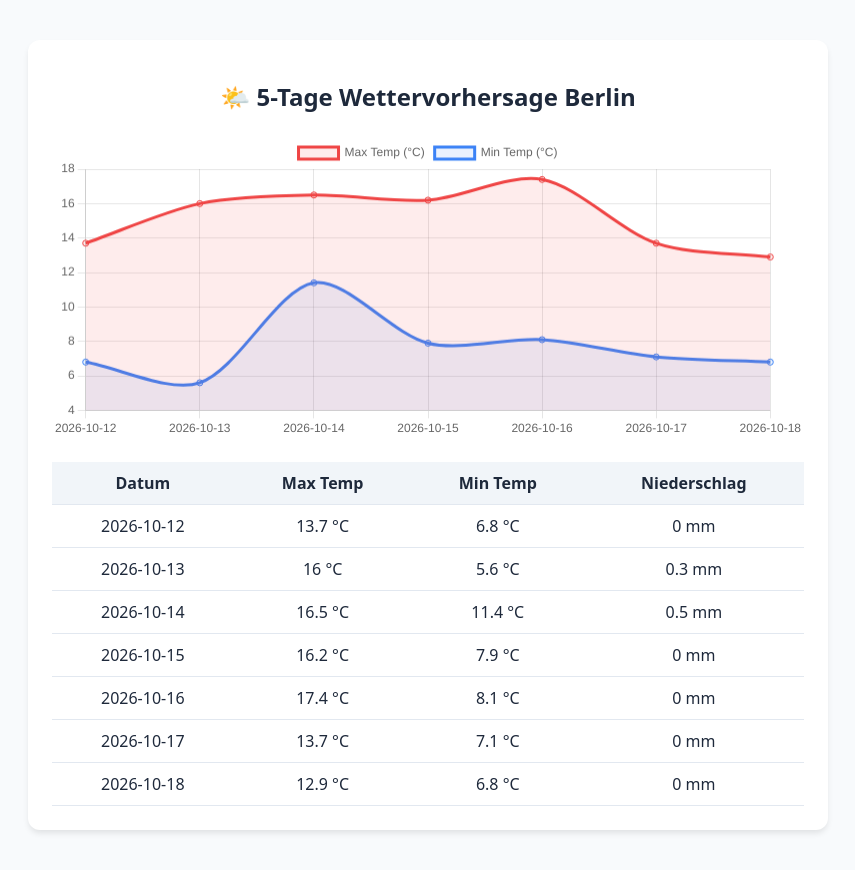
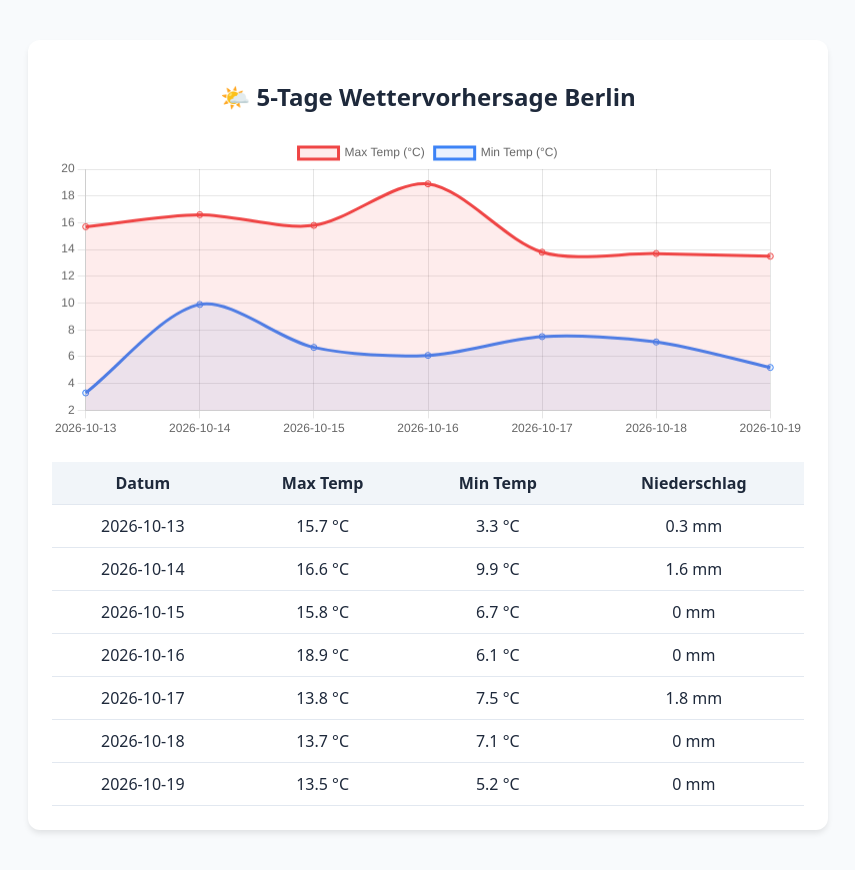
Before and after one commit to Felix-devl/GH-tutorial, a plain HTML site: page index.html in a window 1280 px wide. Shown: the whole page, without its empty margins (212-1067 px from the left). Drawn offline with nearby package versions, Linux system fonts and the light colour scheme.

Commit message:
deploy: dffa60e1ba6bfe71b053dc4110daaa408636babc

```diff
--- a/index.html
+++ b/index.html
@@ -22,17 +22,17 @@
       <thead>
         <tr><th>Datum</th><th>Max Temp</th><th>Min Temp</th><th>Niederschlag</th></tr>
       </thead>
-      <tbody><tr><td>2026-10-12</td><td>13.7 °C</td><td>6.8 °C</td><td>0 mm</td></tr><tr><td>2026-10-13</td><td>16 °C</td><td>5.6 °C</td><td>0.3 mm</td></tr><tr><td>2026-10-14</td><td>16.5 °C</td><td>11.4 °C</td><td>0.5 mm</td></tr><tr><td>2026-10-15</td><td>16.2 °C</td><td>7.9 °C</td><td>0 mm</td></tr><tr><td>2026-10-16</td><td>17.4 °C</td><td>8.1 °C</td><td>0 mm</td></tr><tr><td>2026-10-17</td><td>13.7 °C</td><td>7.1 °C</td><td>0 mm</td></tr><tr><td>2026-10-18</td><td>12.9 °C</td><td>6.8 °C</td><td>0 mm</td></tr></tbody>
+      <tbody><tr><td>2026-10-13</td><td>15.7 °C</td><td>3.3 °C</td><td>0.3 mm</td></tr><tr><td>2026-10-14</td><td>16.6 °C</td><td>9.9 °C</td><td>1.6 mm</td></tr><tr><td>2026-10-15</td><td>15.8 °C</td><td>6.7 °C</td><td>0 mm</td></tr><tr><td>2026-10-16</td><td>18.9 °C</td><td>6.1 °C</td><td>0 mm</td></tr><tr><td>2026-10-17</td><td>13.8 °C</td><td>7.5 °C</td><td>1.8 mm</td></tr><tr><td>2026-10-18</td><td>13.7 °C</td><td>7.1 °C</td><td>0 mm</td></tr><tr><td>2026-10-19</td><td>13.5 °C</td><td>5.2 °C</td><td>0 mm</td></tr></tbody>
     </table>
   </div>
   <script>
     new Chart(document.getElementById('chart'), {
       type: 'line',
       data: {
-        labels: ["2026-10-12","2026-10-13","2026-10-14","2026-10-15","2026-10-16","2026-10-17","2026-10-18"],
+        labels: ["2026-10-13","2026-10-14","2026-10-15","2026-10-16","2026-10-17","2026-10-18","2026-10-19"],
         datasets: [
-          { label: 'Max Temp (°C)', data: [13.7,16,16.5,16.2,17.4,13.7,12.9], borderColor: '#ef4444', backgroundColor: 'rgba(239, 68, 68, 0.1)', fill: true, tension: 0.3 },
-          { label: 'Min Temp (°C)', data: [6.8,5.6,11.4,7.9,8.1,7.1,6.8], borderColor: '#3b82f6', backgroundColor: 'rgba(59, 130, 246, 0.1)', fill: true, tension: 0.3 }
+          { label: 'Max Temp (°C)', data: [15.7,16.6,15.8,18.9,13.8,13.7,13.5], borderColor: '#ef4444', backgroundColor: 'rgba(239, 68, 68, 0.1)', fill: true, tension: 0.3 },
+          { label: 'Min Temp (°C)', data: [3.3,9.9,6.7,6.1,7.5,7.1,5.2], borderColor: '#3b82f6', backgroundColor: 'rgba(59, 130, 246, 0.1)', fill: true, tension: 0.3 }
         ]
       }
     });
```
